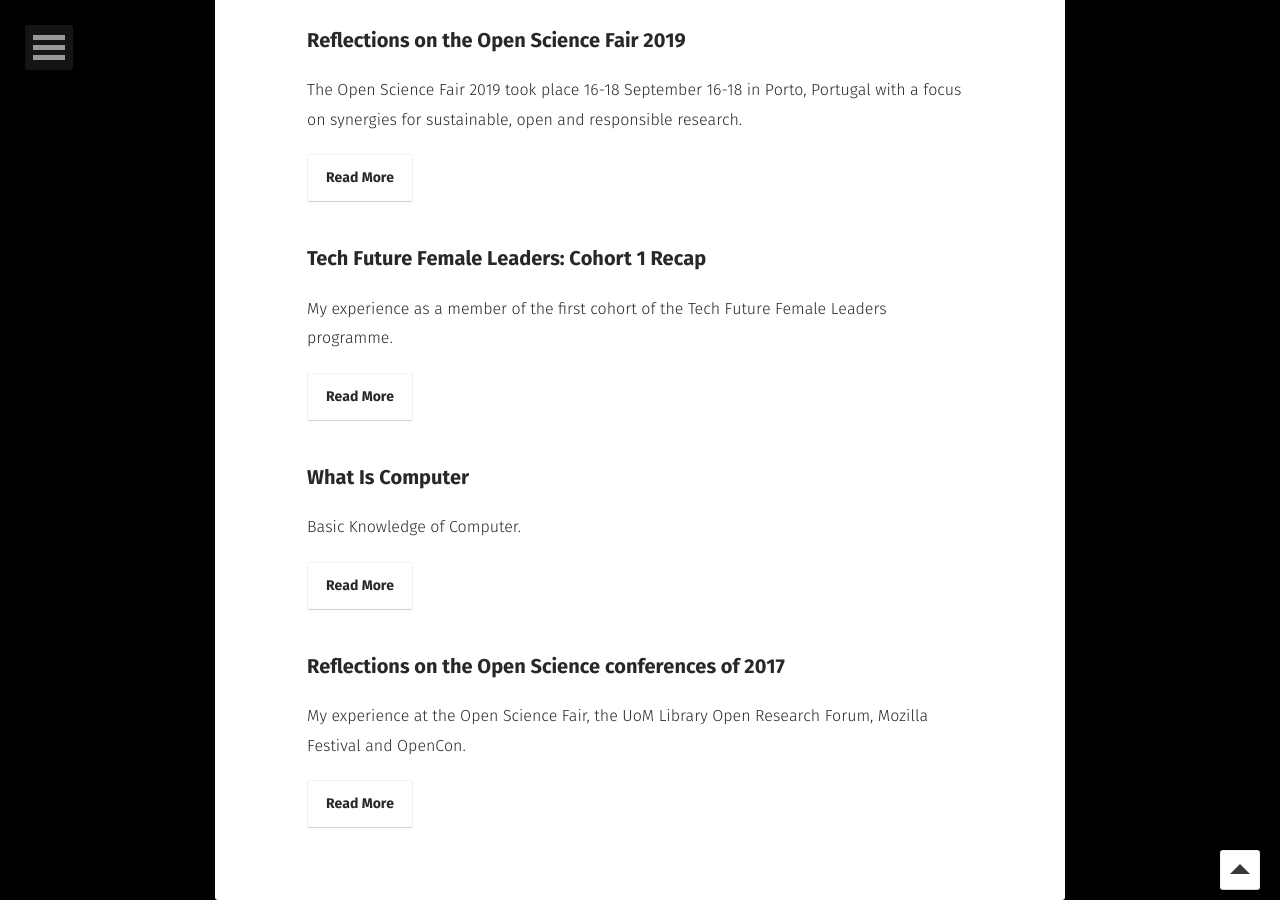
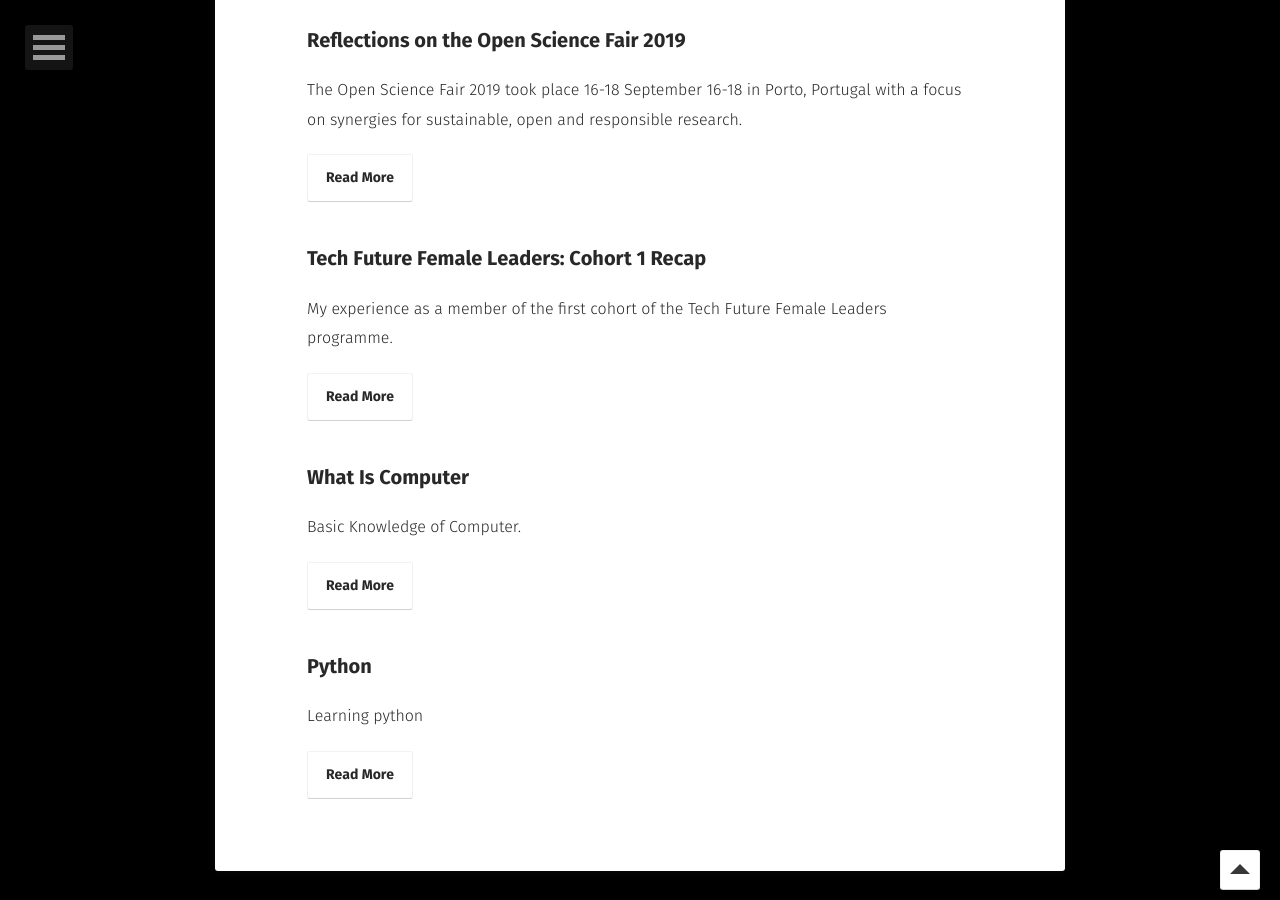
Before and after one commit to sohelkhanzz/mphs-edu.github.io, a Jekyll site: the page built from posts/index.md, in a window 1280 px wide and 900 px high, scrolled down 685 px. Built offline with Jekyll 4.4.1, drawn with Linux system fonts in a browser that asks for light colours; nearby versions of some CDN libraries; some web fonts are replaced; a style sheet for code colours, icons or effects is not loaded; part of the change alters nothing that is shown.

Commit message:
Update 2017-12-01-Reflections-on-the-Open-Science-conferences-of-2017.md

```diff
--- a/_posts/2017-12-01-Reflections-on-the-Open-Science-conferences-of-2017.md
+++ b/_posts/2017-12-01-Reflections-on-the-Open-Science-conferences-of-2017.md
@@ -1,13 +1,31 @@
 ---
 layout: post
-title:  "Reflections on the Open Science conferences of 2017"
+title:  "Python"
 date:   2017-12-01
-excerpt: "My experience at the Open Science Fair, the UoM Library Open Research Forum, Mozilla Festival and OpenCon."
-tags: [Open Science]
+excerpt: "Learning python"
+tags: [python]
 feature: https://raw.githubusercontent.com/rainsworth/rainsworth.github.io/master/assets/img/posts/OpenScience/MozFest2017.jpg
 comments: true
 ---
 
-I’ve been lucky to represent the Jodrell Bank Centre for Astrophysics (JBCA) and the University of Manchester (UoM) at a number of open science conferences and events over the past few months — the first [Open Science Fair](http://www.opensciencefair.eu/) in Athens, the first [Open Research Forum](http://www.library.manchester.ac.uk/using-the-library/staff/research/open-research-forum/) here by the UoM Library, the 8th [Mozilla Festival](https://mozillafestival.org/) in London and the 4th [OpenCon](http://www.opencon2017.org/) in Berlin. Check out my original post on [Medium](https://medium.com/@rainsworth/reflections-on-the-open-science-conferences-of-2017-bfcaac8fdb0b) that includes brief reflections on each of these experiences.
+## Zen of Python
 
-Feature image by [Photo by Erik Westra / Westra & Co.](https://www.flickr.com/photos/mozfest/37991468251/in/album-72157686681997682/) [CC BY-NC 2.0](https://creativecommons.org/licenses/by-nc/2.0/).
+Beautiful is better than ugly.
+Explicit is better than implicit.
+Simple is better than complex.
+Complex is better than complicated.
+Flat is better than nested.
+Sparse is better than dense.
+Readability counts.
+Special cases aren't special enough to break the rules.
+Although practicality beats purity.
+Errors should never pass silently.
+Unless explicitly silenced.
+In the face of ambiguity, refuse the temptation to guess.
+There should be one-- and preferably only one --obvious way to do it.
+Although that way may not be obvious at first unless you're Dutch.
+Now is better than never.
+Although never is often better than *right* now.
+If the implementation is hard to explain, it's a bad idea.
+If the implementation is easy to explain, it may be a good idea.
+Namespaces are one honking great idea -- let's do more of those!
```
